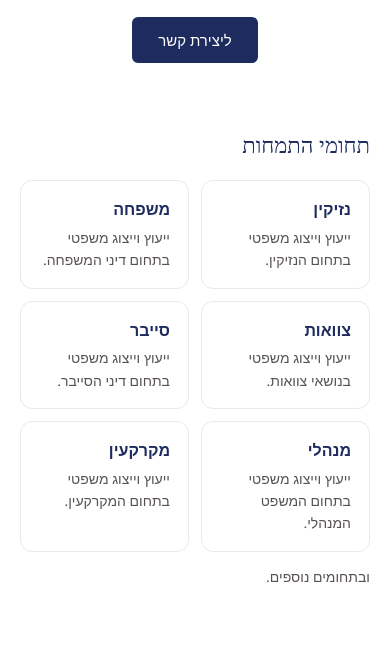
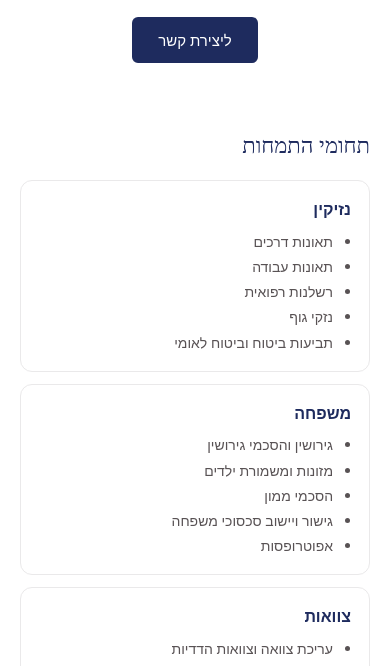
Before and after one commit to instinct-i3w51j/instinct-i3w51j.github.io, a plain HTML site: page index.html in a window 390 px wide. Shown: the part 434-1100 px from the top of the page. Drawn offline with Linux system fonts and the light colour scheme.

Commit message:
Practice areas: subcategory lists in cards, one column on mobile

```diff
--- a/index.html
+++ b/index.html
@@ -38,6 +38,11 @@
   .card { border:1px solid var(--hairline); border-radius:12px; padding:16px 18px; }
   .card .name { font-weight:600; color:var(--navy); font-size:16px; margin-bottom:4px; }
   .card .detail { color:var(--ink2); font-size:14px; }
+  .card .subs { margin:6px 0 0; padding:0; padding-inline-start:18px; color:var(--ink2); font-size:14px; line-height:1.8; }
+  .card .subs li { margin:0; }
+  @media (max-width:767px) {
+    #areas .grid { grid-template-columns:1fr; }
+  }
   .more { color:var(--ink2); font-size:14px; margin-top:14px; }
 
 
@@ -112,12 +117,12 @@
   <section id="areas">
     <h2>תחומי התמחות</h2>
     <div class="grid">
-      <div class="card"><div class="name">נזיקין</div><div class="detail">ייעוץ וייצוג משפטי בתחום הנזיקין.</div></div>
-      <div class="card"><div class="name">משפחה</div><div class="detail">ייעוץ וייצוג משפטי בתחום דיני המשפחה.</div></div>
-      <div class="card"><div class="name">צוואות</div><div class="detail">ייעוץ וייצוג משפטי בנושאי צוואות.</div></div>
-      <div class="card"><div class="name">סייבר</div><div class="detail">ייעוץ וייצוג משפטי בתחום דיני הסייבר.</div></div>
-      <div class="card"><div class="name">מנהלי</div><div class="detail">ייעוץ וייצוג משפטי בתחום המשפט המנהלי.</div></div>
-      <div class="card"><div class="name">מקרקעין</div><div class="detail">ייעוץ וייצוג משפטי בתחום המקרקעין.</div></div>
+      <div class="card"><div class="name">נזיקין</div><ul class="subs"><li>תאונות דרכים</li><li>תאונות עבודה</li><li>רשלנות רפואית</li><li>נזקי גוף</li><li>תביעות ביטוח וביטוח לאומי</li></ul></div>
+      <div class="card"><div class="name">משפחה</div><ul class="subs"><li>גירושין והסכמי גירושין</li><li>מזונות ומשמורת ילדים</li><li>הסכמי ממון</li><li>גישור ויישוב סכסוכי משפחה</li><li>אפוטרופסות</li></ul></div>
+      <div class="card"><div class="name">צוואות</div><ul class="subs"><li>עריכת צוואה וצוואות הדדיות</li><li>ייפוי כוח מתמשך</li><li>צו קיום צוואה וצו ירושה</li><li>ניהול וחלוקת עיזבון</li><li>התנגדות לצוואה</li></ul></div>
+      <div class="card"><div class="name">סייבר</div><ul class="subs"><li>פרטיות והגנה על מידע אישי</li><li>לשון הרע ופגיעה במוניטין ברשת</li><li>הונאות ועבירות מקוונות</li><li>הסכמי שימוש ומדיניות פרטיות לאתרים ואפליקציות</li></ul></div>
+      <div class="card"><div class="name">מנהלי</div><ul class="subs"><li>עתירות ועררים מול רשויות</li><li>רישוי עסקים</li><li>בקשות חופש מידע</li><li>ייצוג מול רשויות ממשל ורשויות מקומיות</li></ul></div>
+      <div class="card"><div class="name">מקרקעין</div><ul class="subs"><li>רכישה ומכירה של דירות ונכסים</li><li>חוזי שכירות</li><li>רישום זכויות בטאבו</li><li>עסקאות קבלן וקבוצות רכישה</li><li>התחדשות עירונית: תמ"א 38 ופינוי בינוי</li></ul></div>
     </div>
     <p class="more">ובתחומים נוספים.</p>
   </section>
```
